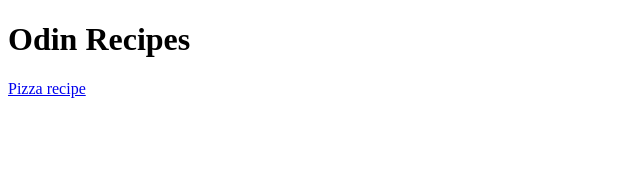
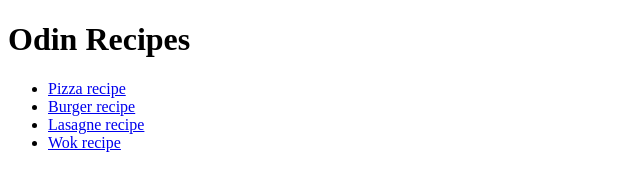
Before and after one commit to mizzke/odin-recipes-2, a plain HTML site: page index.html in a window 1280 px wide. Shown: the whole page, without its empty margins (0-640 px from the left). Drawn offline with Linux system fonts and the light colour scheme.

Commit message:
Add links to other recipes

```diff
--- a/index.html
+++ b/index.html
@@ -6,6 +6,12 @@
 </head>
 <body>
     <h1>Odin Recipes</h1>
-    <a href="recipes/pizza.html">Pizza recipe</a>
+    <ul>
+        <li><a href="recipes/pizza.html">Pizza recipe</a></li>
+        <li><a href="recipes/burger.html">Burger recipe</a></li>
+        <li><a href="recipes/lasagne.html">Lasagne recipe</a></li>
+        <li><a href="recipes/wok.html">Wok recipe</a></li>
+    </ul>
+
 </body>
 </html>
```
